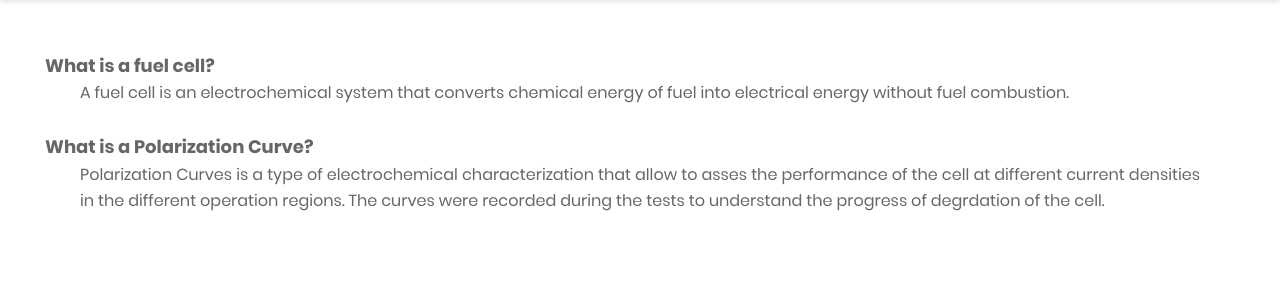
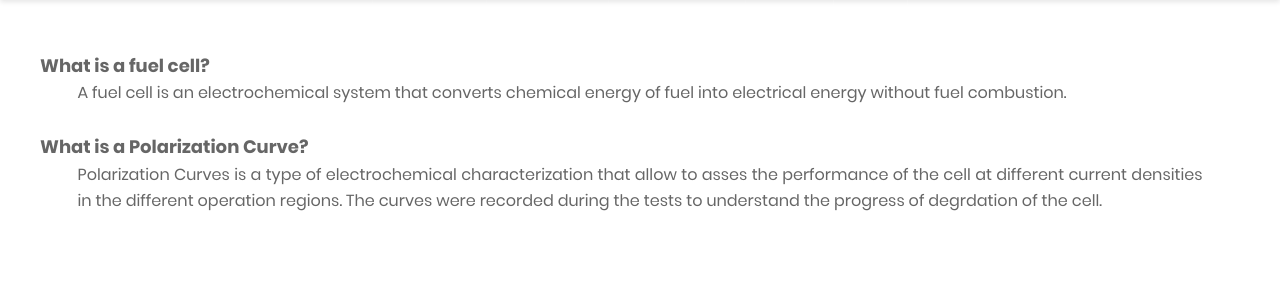
Before and after one commit to danieldsleal/dlr, a PHP site: page /faq/ in a window 1280 px wide. Shown: the part 65-365 px from the top of the page. Run offline with PHP 8.4, Linux system fonts and the light colour scheme; the visitor is signed in with stand-in values (Sample User, id 1); data that the repository does not hold is empty.

Commit message:
percentagens

```diff
--- a/about/index.php
+++ b/about/index.php
@@ -49,7 +49,7 @@ session_start();
         <div class="container">
             <div class="row">
                 <div class="col-md-12">
-                <p style="text-align: justify ; padding-left: 65px ; padding-right: 65px">
+                <p style="text-align: justify ; padding-left: 5% ; padding-right: 5%">
                     The goal of this master thesis is to analyze different load cycles that
                     simulate real driving profiles and study the performance and degradation
                     of the cell along time. To study this, Ex-Situ and In-situ characterization
--- a/faq/index.php
+++ b/faq/index.php
@@ -49,19 +49,19 @@ session_start();
         <div class="container">
             <div class="row">
                 <div class="col-md-12">
-                <p style="text-align: justify ; font-weight: bold; font-size: 18px; padding-left: 30px ; padding-right: 30px">
+                <p style="text-align: justify ; font-weight: bold; font-size: 18px; padding-left: 2% ; padding-right: 5%">
                     What is a fuel cell?
                     <br>
                 </p>
-                <p style="text-align: justify ; padding-left: 65px ; padding-right: 65px">
+                <p style="text-align: justify ; padding-left: 5% ; padding-right: 5%">
                 A fuel cell is an electrochemical system that converts chemical energy of fuel into electrical energy without fuel combustion.
                 </p>
                 <br>
-                <p style="text-align: justify ; font-weight: bold; font-size: 18px; padding-left: 30px ; padding-right: 65px">
+                <p style="text-align: justify ; font-weight: bold; font-size: 18px; padding-left: 2% ; padding-right: 5%">
                     What is a Polarization Curve?
                     <br>
                 </p>
-                <p style="text-align: justify ; padding-left: 65px ; padding-right: 65px">
+                <p style="text-align: justify ; padding-left:5% ; padding-right: 5%">
                 Polarization Curves is a type of electrochemical characterization that allow to asses the performance
                 of the cell at different current densities in the different operation regions. The curves were recorded during
                 the tests to understand the progress of degrdation of the cell.
--- a/index.php
+++ b/index.php
@@ -53,7 +53,7 @@
         <div class="container">
             <div class="row">
                 <div class="col-md-12">
-                <p style="text-align: justify ; padding-left: 65px ; padding-right: 65px">
+                <p style="text-align: justify ; padding-left: 5% ; padding-right: 5%">
                     The goal of this master thesis is to analyze different load cycles that
                     simulate real driving profiles and study the performance and degradation
                     of the cell along time. To study this, Ex-Situ and In-situ characterization
```
